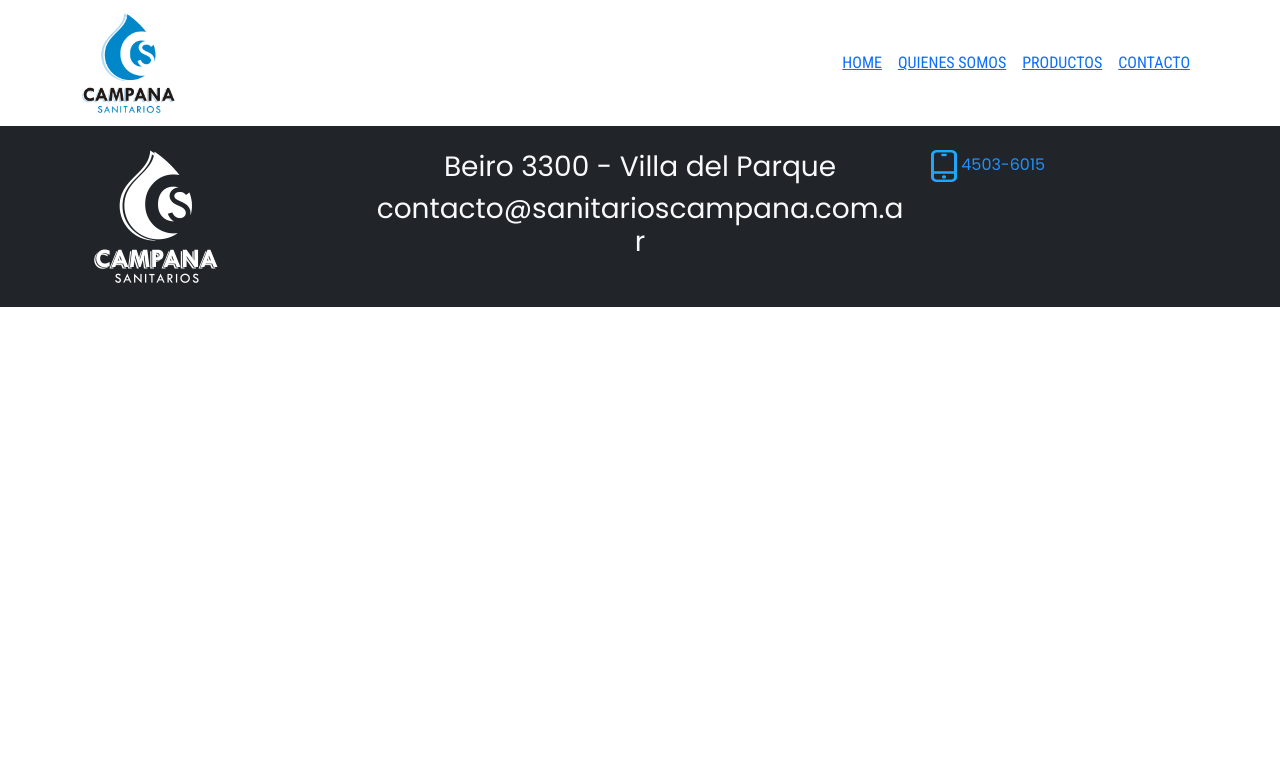
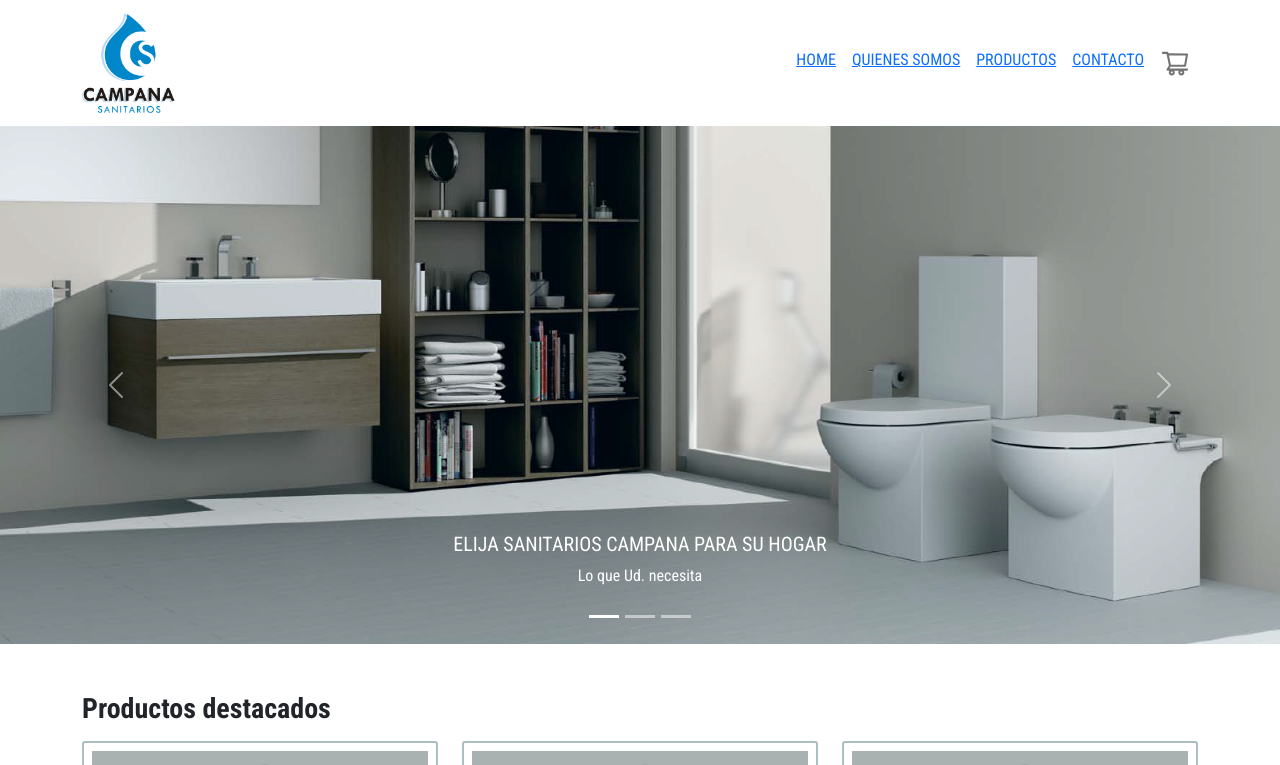
Before and after one commit to Enfasys01/Efsi-tp10, a React (Create React App) app in the folder TP10/: page / in a window 1280 px wide. Shown: the top 765 px of the page. Built offline with nearby package versions, Linux system fonts and the light colour scheme; the HTML template or start-up script is replaced by a standard one.

Commit message:
gfkls kdjfbnkd

```diff
--- a/TP10/src/App.js
+++ b/TP10/src/App.js
@@ -12,22 +12,25 @@ import Home from './Routes/Home';
 import QuienesSomos from './Routes/QuienesSomos';
 import Productos from './Routes/Productos';
 import Contacto from './Routes/Contacto';
+import { CartProvider } from './Context/CartContext';
 
 
 
 function App() {
   return (
     <>
+        <CartProvider value={''}>
       <BrowserRouter>
       <Routes>
         <Route path='/' element={<Layout/>}>
-          <Route index path='/Home' element={<Home/>}/>
+          <Route index path='/' element={<Home/>}/>
           <Route path='/QuienesSomos' element={<QuienesSomos/>}/>
           <Route path='/Productos' element={<Productos/>}/>
           <Route path='/Contacto' element={<Contacto/>}/>
         </Route>
       </Routes>
       </BrowserRouter>
+        </CartProvider>
     </>
   );
 }
--- a/TP10/src/Components/Navbar.js
+++ b/TP10/src/Components/Navbar.js
@@ -1,9 +1,10 @@
 import { Link } from "react-router-dom";
+import {AiOutlineShoppingCart} from 'react-icons/ai'
 const options=[
-  {title:'Home', path:'Home'},
-  {title:'Quienes somos', path:'QuienesSomos'},
-  {title:'Productos', path:'Productos'},
-  {title:'Contacto', path:'Contacto'},
+  {title:'Home', path:'/'},
+  {title:'Quienes somos', path:'/QuienesSomos'},
+  {title:'Productos', path:'/Productos'},
+  {title:'Contacto', path:'/Contacto'},
 ]
 
 export default function Navbar(){
@@ -19,10 +20,15 @@ export default function Navbar(){
               <div class="collapse navbar-collapse justify-content-end" id="navbarSupportedContent">
                 <ul class="navbar-nav mb-2 mb-lg-0 text-uppercase">
                   {options.map((e,index)=>{return(<>
-                  <li class="nav-item" key={index}>
+                    <li class="nav-item" key={index}>
                     <div class="nav-link" ><Link to={e.path}>{e.title}</Link></div>
                   </li>
                   </>)})}
+                  <li class="nav-item " >
+                    <div className="nav-link">
+                      <AiOutlineShoppingCart size={30}/>
+                    </div>
+                  </li>
                 </ul>
               </div>
             </div>
--- /dev/null
+++ b/TP10/src/Context/CartContext.js
@@ -0,0 +1,4 @@
+import React from "react";
+const CartContext = React.createContext({})
+export const CartProvider = CartContext.Provider
+export default CartContext
```
